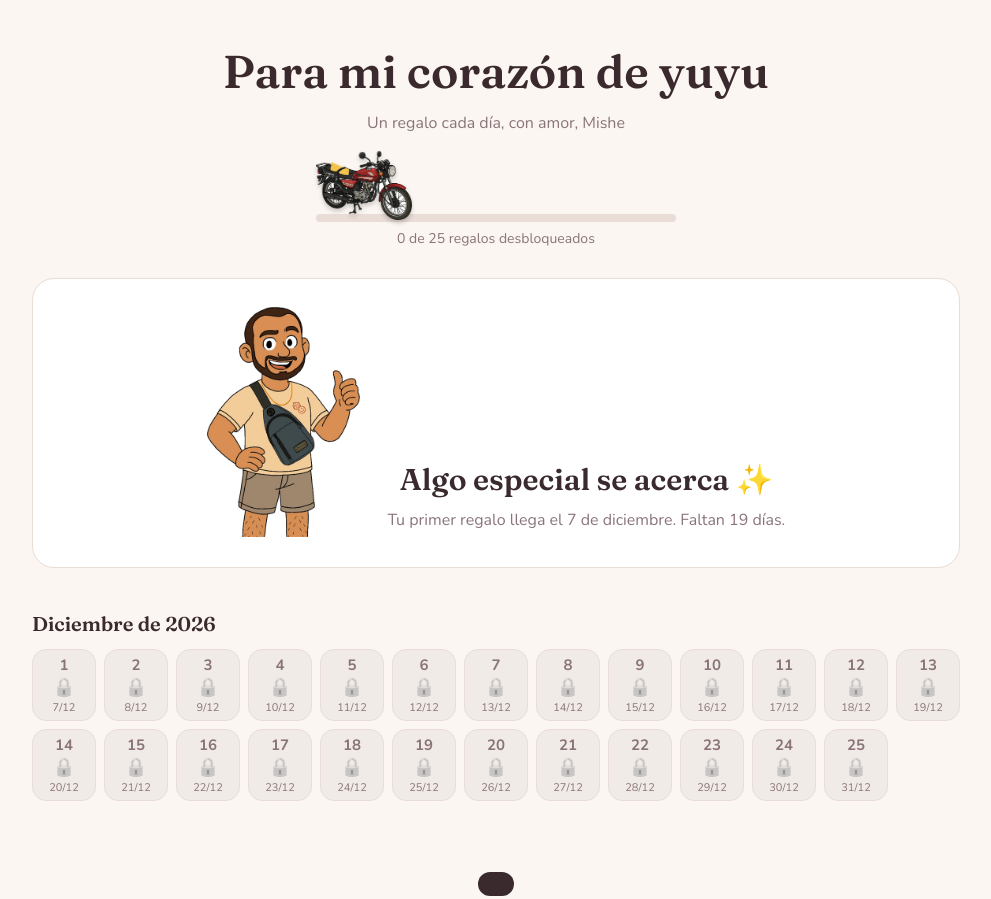
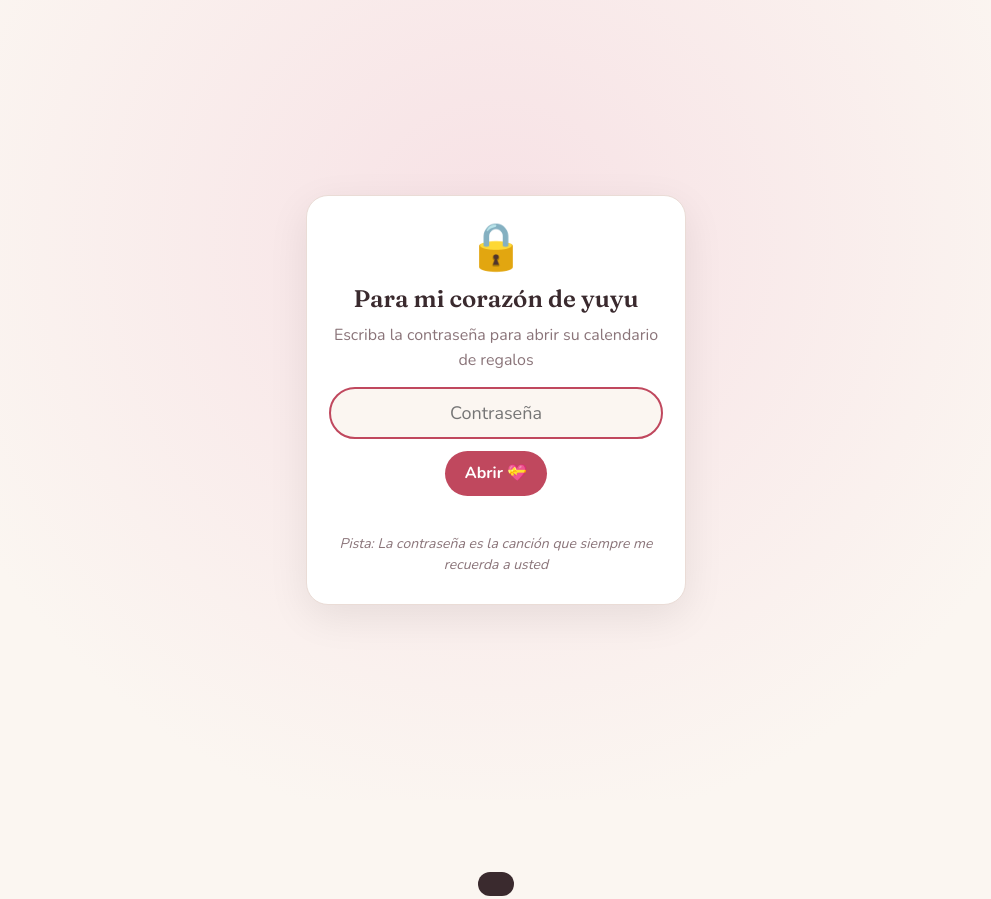
Before and after one commit to estefanytorres361/regalo, a plain HTML site: page index.html in a window 1280 px wide. Shown: the whole page, without its empty margins (144-1135 px from the left). After the commit the page ends 800 px from the top, so only its background shows below. Drawn offline with nearby package versions, Linux system fonts and the light colour scheme.

Commit message:
Add files via upload

```diff
--- a/index.html
+++ b/index.html
@@ -304,6 +304,24 @@
   .corazon { position: fixed; pointer-events: none; z-index: 30; font-size: 22px;
              animation: subir 1.6s ease-out forwards; }
   @keyframes subir { to { transform: translate(var(--dx), -260px) rotate(var(--r)); opacity: 0; } }
+  body.bloqueada { overflow: hidden; }
+  .candado { position: fixed; inset: 0; z-index: 50; display: flex; align-items: center; justify-content: center; padding: 16px;
+             background: radial-gradient(circle at 50% 30%, var(--accent-soft), var(--bg) 70%); transition: opacity .6s; }
+  .candado[hidden] { display: none; }
+  .candado.abierto { opacity: 0; }
+  .candado-caja { width: min(380px, 100%); background: var(--surface); border: 1px solid var(--line); border-radius: 22px;
+                  padding: 28px 22px; text-align: center; box-shadow: 0 12px 40px rgba(0,0,0,.08); }
+  .candado-caja.temblar { animation: temblar .35s; }
+  .candado-icono { font-size: 46px; line-height: 1; }
+  .candado.abierto .candado-icono { transform: scale(1.2); }
+  .candado-caja h2 { font-family: Fraunces, Georgia, serif; margin: 10px 0 6px; }
+  .candado-caja p { color: var(--muted); margin: 0 0 14px; }
+  .candado-caja input { width: 100%; box-sizing: border-box; padding: 12px 16px; font-size: 18px; text-align: center; border-radius: 99px;
+                        border: 2px solid var(--line); background: var(--bg); color: var(--ink); font-family: inherit; }
+  .candado-caja input:focus { outline: none; border-color: var(--accent); }
+  .candado-caja .btn { margin-top: 12px; }
+  .candado-msg { min-height: 1.3em; margin: 10px 0 0 !important; color: var(--accent) !important; font-weight: 700; }
+  .candado-pista { font-size: 14px; font-style: italic; margin: 6px 0 0 !important; }
   .preview { background: var(--gold); color: #2a1f22; text-align: center; padding: 6px; font-size: 14px; font-weight: 700; }
 
   @media (prefers-reduced-motion: reduce) {
@@ -326,6 +344,18 @@
 
 <div class="velo" id="velo"><div class="tarjeta" id="tarjeta" role="dialog" aria-modal="true"></div></div>
 <div class="aviso" id="aviso" role="status"></div>
+
+<div class="candado" id="candado" hidden>
+  <form class="candado-caja" id="candado-form" autocomplete="off">
+    <div class="candado-icono">🔒</div>
+    <h2 id="candado-para"></h2>
+    <p>Escriba la contraseña para abrir su calendario de regalos</p>
+    <input id="candado-input" type="text" autocapitalize="off" autocorrect="off" spellcheck="false" placeholder="Contraseña" aria-label="Contraseña">
+    <button class="btn" type="submit">Abrir 💝</button>
+    <p class="candado-msg" id="candado-msg" role="status"></p>
+    <p class="candado-pista" id="candado-pista"></p>
+  </form>
+</div>
 
 <script src="regalos.js"></script>
 <script>
@@ -1399,6 +1429,7 @@
     }
   }
 
+  function arrancar() {
     obtenerAhora().then((ahora) => {
       let hoy = diaDeFecha(ahora);
       if (preview) {
@@ -1407,6 +1438,37 @@
       }
       render(hoy);
     });
+  }
+
+  // 🔒 Contraseña para entrar (se pide una sola vez en cada dispositivo)
+  const limpiar = (s) => String(s || "").toLowerCase().normalize("NFD").replace(/[̀-ͯ]/g, "").replace(/[^a-z0-9ñ]/g, "");
+  const claveOk = "regalo-entrada-" + limpiar(CONFIG.contrasena);
+  let yaEntro = false;
+  try { yaEntro = localStorage.getItem(claveOk) === "1"; } catch (e) {}
+  if (!CONFIG.contrasena || preview || yaEntro) arrancar();
+  else {
+    const capa = $("#candado"), form = $("#candado-form"), input = $("#candado-input"), msg = $("#candado-msg");
+    $("#candado-para").textContent = "Para " + CONFIG.nombre;
+    $("#candado-pista").textContent = CONFIG.pistaContrasena ? "Pista: " + CONFIG.pistaContrasena : "";
+    capa.hidden = false; document.body.classList.add("bloqueada");
+    let fallos = 0;
+    form.addEventListener("submit", (e) => {
+      e.preventDefault();
+      if (limpiar(input.value) === limpiar(CONFIG.contrasena)) {
+        try { localStorage.setItem(claveOk, "1"); } catch (er) {}
+        msg.textContent = "¡Esa es! 💖";
+        capa.classList.add("abierto");
+        corazones(innerWidth / 2, innerHeight / 2);
+        setTimeout(() => { capa.hidden = true; document.body.classList.remove("bloqueada"); }, 700);
+        arrancar();
+      } else {
+        msg.textContent = ["Esa no es 😅 Intente otra vez", "Mmm… no 🙈 Lea la pista", "¡Casi! Piénselo bien 💭"][fallos++ % 3];
+        form.classList.remove("temblar"); void form.offsetWidth; form.classList.add("temblar");
+        input.select();
+      }
+    });
+    setTimeout(() => input.focus(), 300);
+  }
 })();
 </script>
 </body>
--- a/regalos.js
+++ b/regalos.js
@@ -15,6 +15,11 @@ const CONFIG = {
   // Para ver todo desbloqueado: abre la página con ?preview=yuyu
   // o simula un día con ?preview=yuyu&dia=10
   clavePreview: "yuyu",
+
+  // Contraseña para entrar al calendario (no importan mayúsculas, tildes ni espacios).
+  // Déjala en "" para quitarla. Solo se pide una vez en cada celular.
+  contrasena: "coqueta",
+  pistaContrasena: "La contraseña es la canción que siempre me recuerda a usted",
 
   // Tus dibujos (carpeta "img"). Déjalo en "" para no mostrar alguno.
   imagenPersonaje: "img/personaje.png",  // aparece junto al regalo del día
```
Lines whose indentation alone changed are shown as unchanged.
